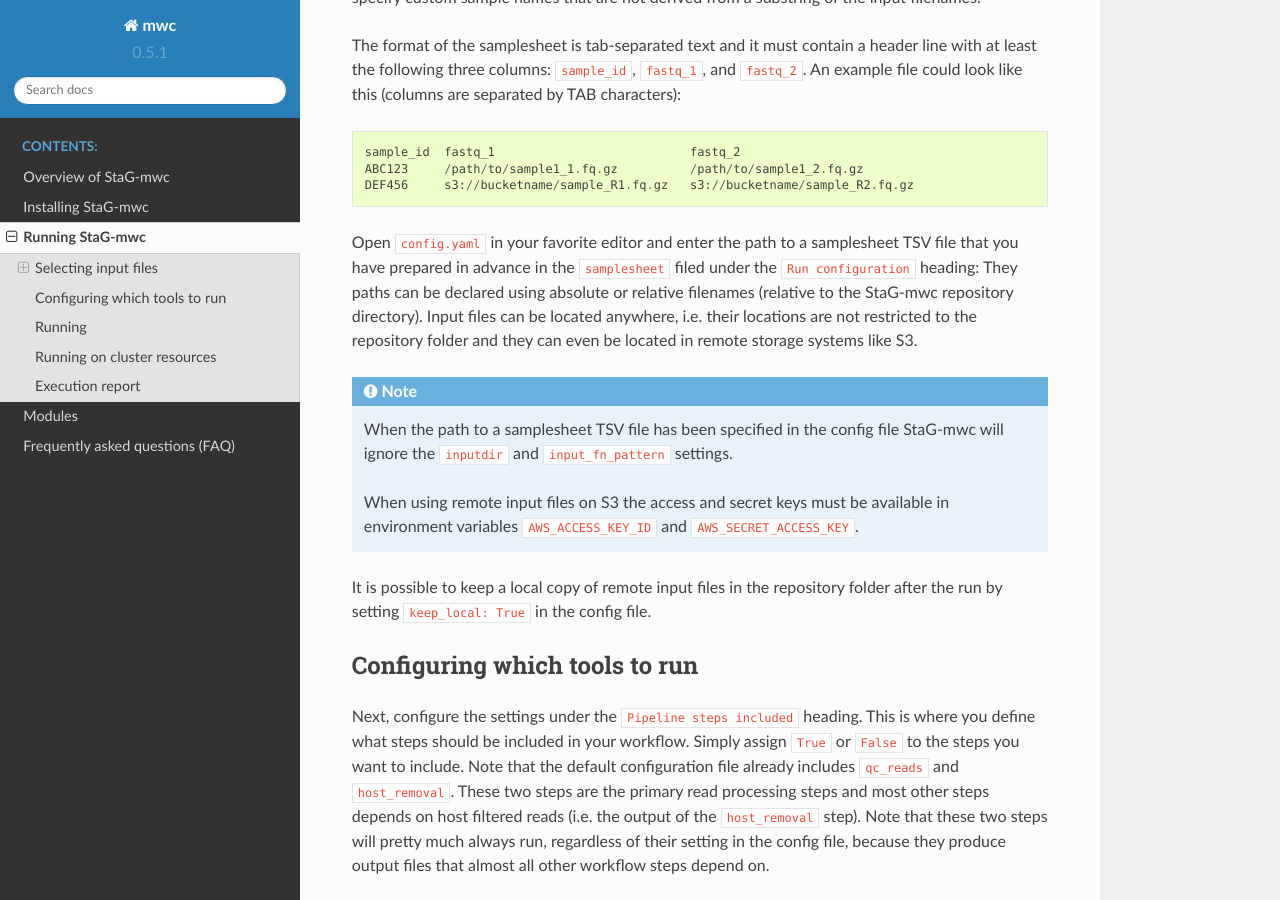
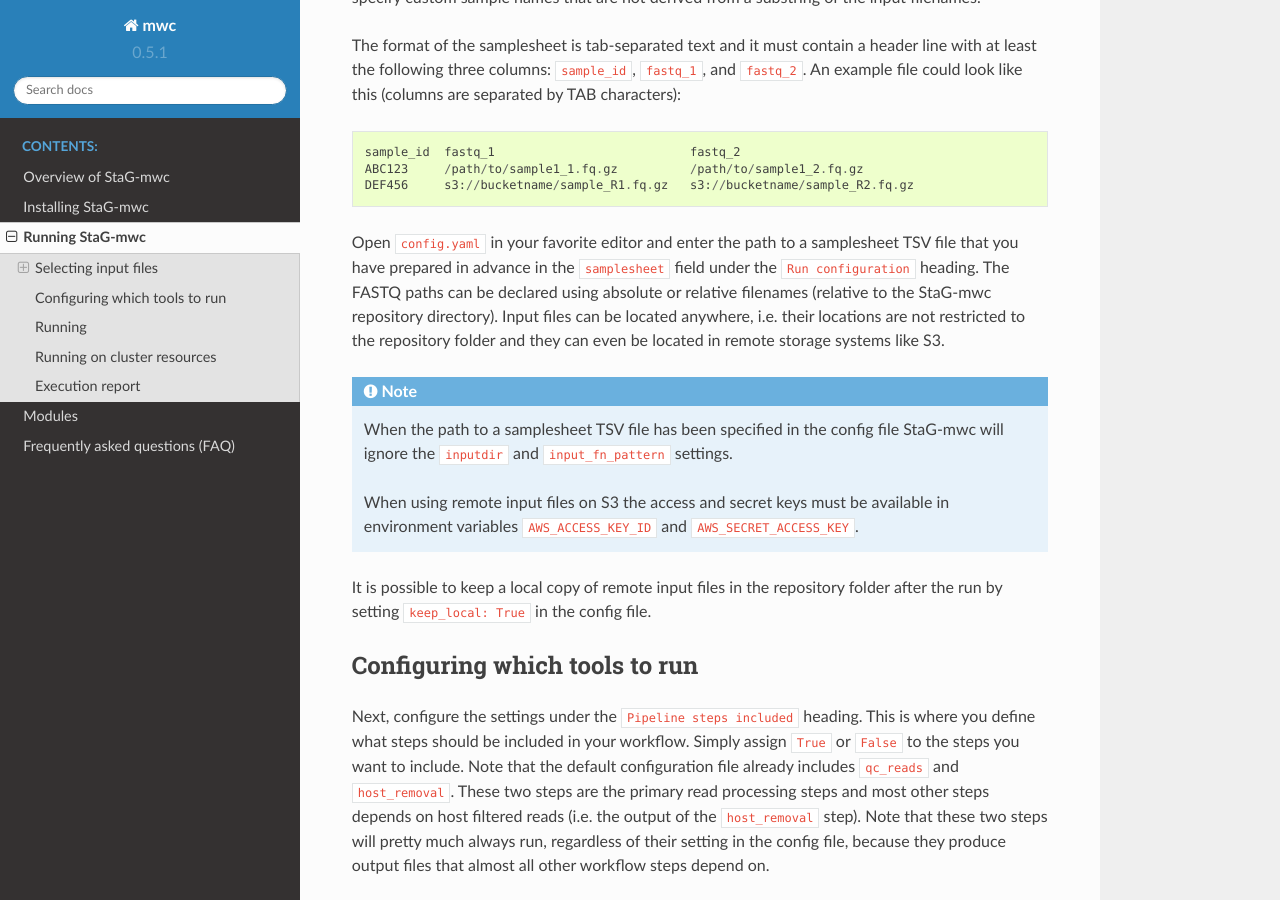
Before and after one commit to ctmrbio/stag-mwc, a Sphinx documentation site: the page built from docs/source/running.rst, in a window 1280 px wide and 900 px high, scrolled down 862 px. Built offline with Sphinx 7.4.7 and the Read the Docs theme 2.0.0, drawn with Linux system fonts in a browser that asks for light colours.

Commit message:
Fix typos

```diff
--- a/docs/source/running.rst
+++ b/docs/source/running.rst
@@ -44,8 +44,8 @@
 
 Open ``config.yaml`` in your favorite editor and enter the path to a
 samplesheet TSV file that you have prepared in advance in the ``samplesheet``
-filed under the ``Run configuration`` heading: They paths can be declared using
-absolute or relative filenames (relative to the |full_name| repository
+field under the ``Run configuration`` heading. The FASTQ paths can be declared
+using absolute or relative filenames (relative to the |full_name| repository
 directory). Input files can be located anywhere, i.e. their locations are not
 restricted to the repository folder and they can even be located in remote
 storage systems like S3.
```
